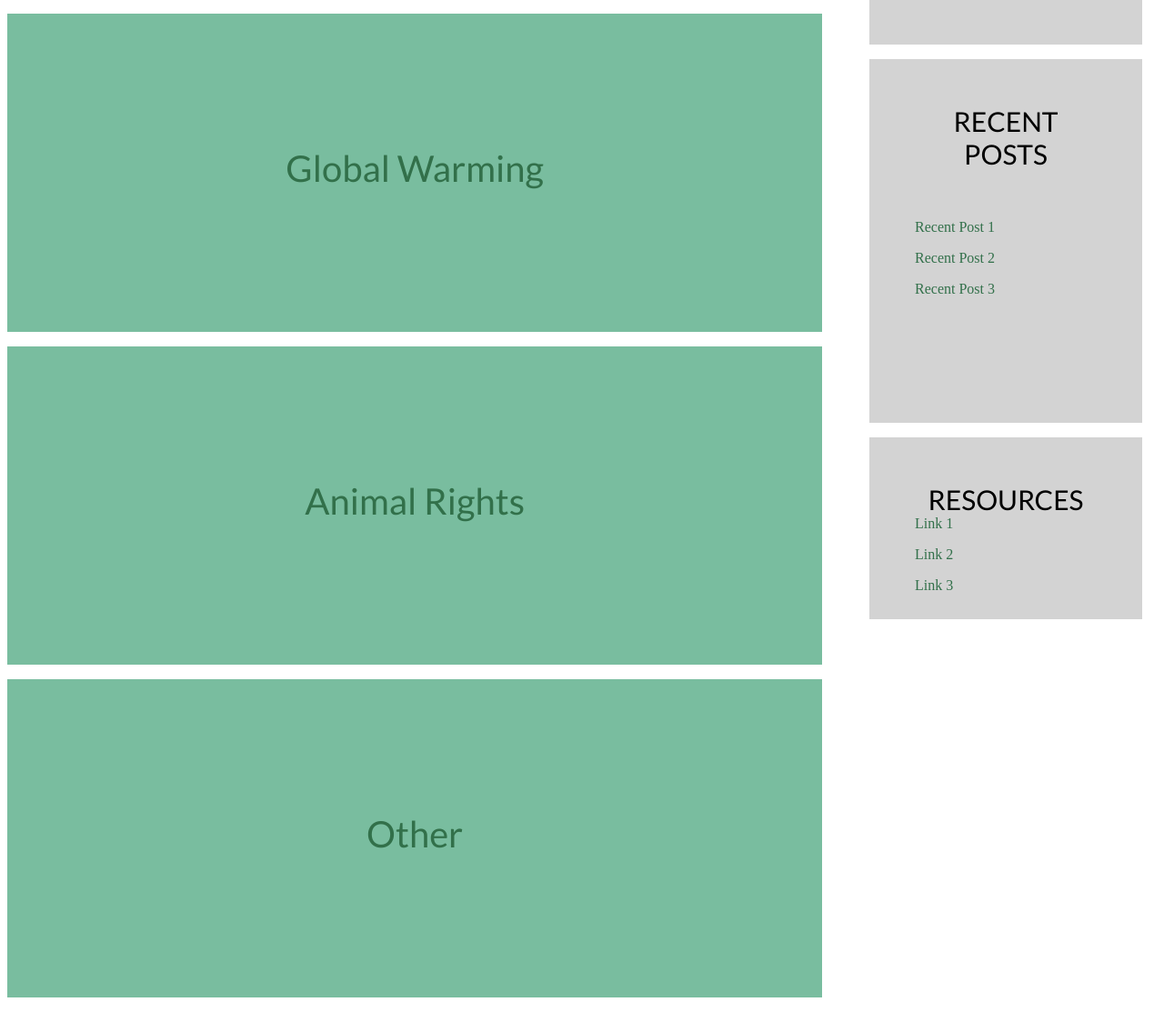
After one commit to isabelleaduste/my-first-blog, a Django app: template blog/templates/blog/environmentalhome.html in a window 1280 px wide. The commit adds this page. Shown: the part 611-1724 px from the top of the page at 91% size. Run offline with Django 3.2, Linux system fonts and the light colour scheme; the template is opened without the code that fills it, so the values that code supplies are empty; parts of the project's set-up code (start-up, migrations or seed data) failed here and were passed over.

```diff
--- a/blog/templates/blog/base.html
+++ b/blog/templates/blog/base.html
@@ -15,6 +15,7 @@
         {% endif %}
         <h1><a href="/">Isabelles Blog</a></h1>
     </div>
+    <a href="environmentalhome.html">My link</a>
     <div class="content container">
         <div class="row">
             <div class="col-md-8">
--- /dev/null
+++ b/blog/templates/blog/environmentalhome.html
@@ -0,0 +1,233 @@
+<!DOCTYPE html!>
+<html>
+<head>
+<meta charset="utf-8">
+<title>environmental</title>
+<link href="https://fonts.googleapis.com/css?family=Lato" rel="stylesheet">
+<link href="https://fonts.googleapis.com/css?family=Questrial" rel="stylesheet">
+<style>
+header {
+	color: white;
+	background-color: #2D797F;
+	text-align: center;
+}
+
+h1 {
+	padding: 1;
+	font-size: 60px;
+	font-family: 'Questrial', sans-serif;
+}
+
+h2 {
+	padding: 1;
+	font-size: 30px;
+	font-family: 'Lato', sans-serif;
+}
+
+h3 {
+	padding: 7;
+	color: black;
+	background-color: lightgrey;
+	font-size: 30px;
+	font-family: 'Lato', sans-serif;
+}
+
+
+#content-container {
+	float:left;
+	width: 70%;
+
+}
+
+#subtopicdesc {
+	width: 90%;
+	height:250px;
+	background-image: url("https://68.media.tumblr.com/61728bf47e576f1631d1a88de4c8c9ea/tumblr_otrlj1M8l91v64ksyo1_1280.jpg");
+	background-size:cover;
+	padding:50px;
+	position: right;
+	text-align: center;
+	font-size: 20px;
+	font-family: 'Lato', sans-serif;
+
+}
+
+#subtopic1 {
+	width: 90%;
+	height:250px;
+	background-color: #79bd9f;
+	background-size:cover;
+	padding:50px;
+	position: right;
+	text-align: center;
+	font-size: 40px;
+	font-family: 'Lato', sans-serif;
+
+}
+
+
+#subtopic2 {
+	width: 90%;
+	height:250px;
+	background-color: #79bd9f;
+	background-size:cover;
+	padding:50px;
+	position: right;
+	text-align: center;
+	font-size: 40px;
+	font-family: 'Lato', sans-serif;
+
+}
+
+
+
+#subtopic3 {
+	width: 90%;
+	height:250px;
+	background-color: #79bd9f;
+	background-size:cover;
+	padding:50px;
+	position: right;
+	text-align: center;
+	font-size: 40px;
+	font-family: 'Lato', sans-serif;
+
+}
+
+#sidebar-container {
+	float:right;
+	width: 25%;
+
+}
+
+#title {
+	text-align: center;
+	font-size: 30px;
+	font-family: 'Lato', sans-serif;
+}
+
+#sidebar {
+	width:200px;
+	height:300px;
+	background-color: lightgrey;
+	background-size:cover;
+	padding:50px;
+	position: right;
+}
+
+#sidebar2 {
+	width:200px;
+	height:300px;
+	background-color: lightgrey;
+	background-size:cover;
+	padding:50px;
+	position: right;
+}
+
+#sidebar3 {
+	width:200px;
+	height:100px;
+	background-color: lightgrey;
+	background-size:cover;
+	padding:50px;
+	position: right;
+}
+
+a:link {
+    color: #32704a;
+    background-color: transparent;
+    text-decoration: none;
+}
+a:visited {
+    color: #32704a;
+    background-color: transparent;
+    text-decoration: none;
+}
+a:hover {
+    color: black;
+    background-color: transparent;
+    text-decoration: underline;
+}
+a:active {
+    color: #32704a;
+    background-color: transparent;
+    text-decoration: underline;
+}
+
+</style>
+</head>
+<body>
+
+<header>
+<h1>SEEDS</h1>
+<h2>Safety. Expression. Empowerment. Diversity. Speech. </h2>
+<h3>ENVIRONMENTAL</h3>
+</header>
+
+<div id="content-container">
+	<div id="subtopicdesc">
+		<p></p>
+
+			<p>Maintaining a healthy ecosystem is a vital part of life continuing on Earth.  What are some of the most serious environmental problems and what can we do to help solve them? What is your opinion on climate change/global warming? Are you concerned about the vast amount of animals affected? What problems would you want to help resolve?</p>
+	</p></div>
+<p></p>
+
+
+	<div id="subtopic1">
+			<br><br>
+
+			<a href="envisubtopic1.html">Global Warming</a>
+	</p></div>
+<p></p>
+		<div id="subtopic2">
+			<br><br>
+
+			<a href="envisubtopic2.html">Animal Rights</a>
+
+	</p></div>
+<p></p>
+		<div id="subtopic3">
+			<br><br>
+			<a href="envisubtopic3.html">Other</a>
+
+	</p></div>
+	<p></p>
+	<p></p>
+</div>
+
+
+	<div id="sidebar-container">
+	<div id="sidebar">
+			<div id="title">TOP 3 POSTS</div>
+			<br><br><br>
+			<a href="http://seeds.pythonanywhere.com/">Top Post 1</a>
+			<p></p>
+			<a href="http://seeds.pythonanywhere.com/">Top Post 2</a>
+			<p></p>
+			<a href="http://seeds.pythonanywhere.com/">Top Post 3</a>
+
+	</p></div>
+    <p></p>
+    <div id="sidebar2">
+    		<div id="title">RECENT POSTS</div>
+    		<br><br><br>
+			<a href="http://seeds.pythonanywhere.com/">Recent Post 1</a>
+			<p></p>
+			<a href="http://seeds.pythonanywhere.com/">Recent Post 2</a>
+			<p></p>
+			<a href="http://seeds.pythonanywhere.com/">Recent Post 3</a>
+	</p></div>
+<p></p>
+
+    <div id="sidebar3">
+    		<div id="title">RESOURCES</div>
+			<a href="https://www.worldwildlife.org/" target="_blank">Link 1</a>
+			<p></p>
+			<a href="https://www.nrdc.org/stories/how-you-can-stop-global-warming" target="_blank">Link 2</a>
+			<p></p>
+			<a href="http://seeds.pythonanywhere.com/" target="_blank">Link 3</a>
+	</p></div>
+
+	</div>
+
+</html>
--- a/blog/urls.py
+++ b/blog/urls.py
@@ -6,5 +6,6 @@ urlpatterns = [
     url(r'^post/(?P<pk>\d+)/$', views.post_detail, name='post_detail'),
     url(r'^post/new/$', views.post_new, name='post_new'),
     url(r'^post/(?P<pk>\d+)/edit/$', views.post_edit, name='post_edit'),
+    url(r'^environmentalhome/$', views.general, name='envi'),
 
 ]
--- a/blog/views.py
+++ b/blog/views.py
@@ -40,3 +40,6 @@ def post_edit(request, pk):
     else:
         form = PostForm(instance=post)
     return render(request, 'blog/post_edit.html', {'form': form})
+
+def environmental(request):
+    return render(request, 'blog/environmentalhome.html', {})
--- a/mysite/urls.py
+++ b/mysite/urls.py
@@ -20,4 +20,5 @@ from django.contrib import admin
 urlpatterns = [
     url(r'^admin/', admin.site.urls),
     url(r'', include('blog.urls')),
+    url(r'^blog/', include('blog.urls')),
 ]
```
